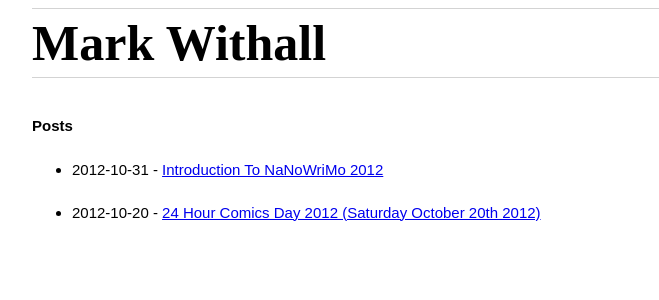
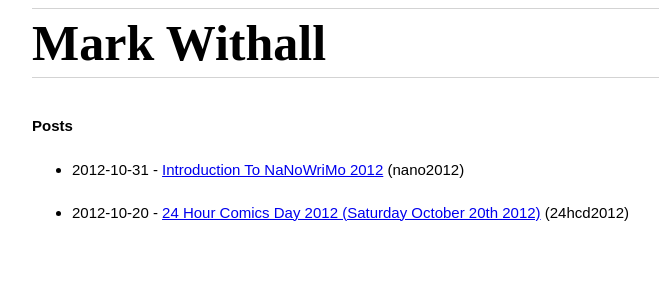
Before and after one commit to MarkWithall/markwithall.github.com, a Jekyll site: the page built from index.md, in a window 1280 px wide. Shown: the top 300 px of the page, without its empty margins (258-917 px from the left). Built offline with Jekyll 4.4.1, drawn with Linux system fonts in a browser that asks for light colours; some web fonts are replaced.

Commit message:
Added catagories.

```diff
--- a/index.md
+++ b/index.md
@@ -8,5 +8,5 @@ Posts
 
 
 {% for post in site.posts %}
-* {{post.date | date: "%Y-%m-%d"}} - [{{post.title}}]({{post.url}})
+* {{post.date | date: "%Y-%m-%d"}} - [{{post.title}}]({{post.url}}) ({{post.catagories}})
 {% endfor %}
```
